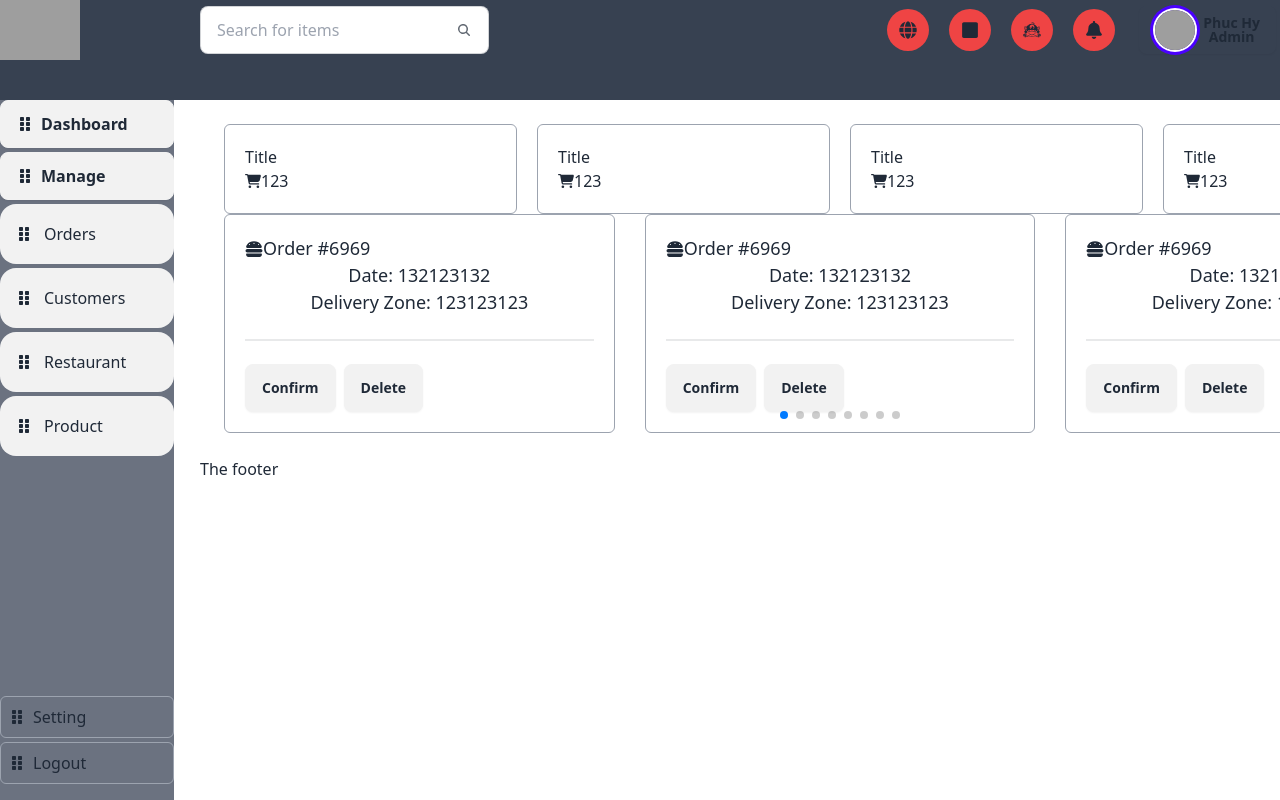
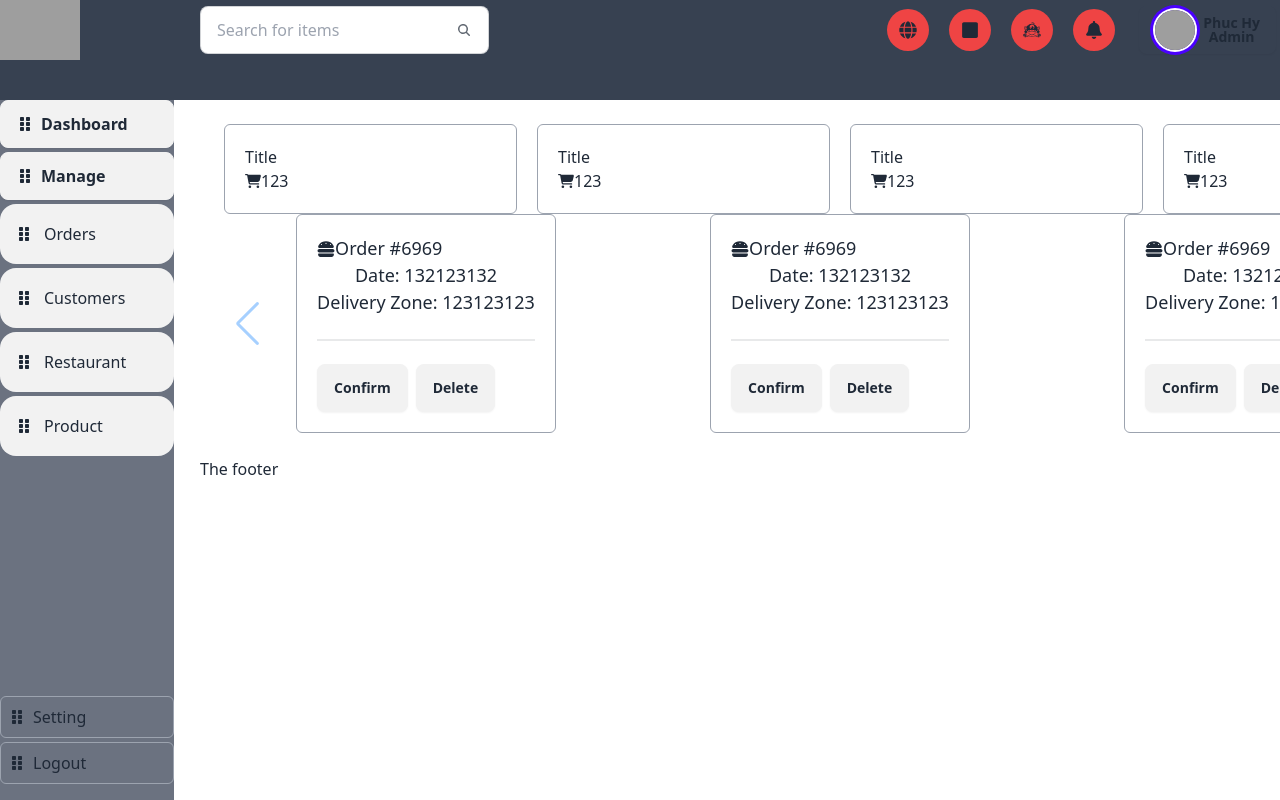
Before and after one commit to PhucHyArthur/Restaurant_Dashboard, a React (Vite) app in the folder frontend/: page /owner/manage in a window 1280 px wide. Shown: the top 800 px of the page. Built offline with nearby package versions, Linux system fonts and the light colour scheme; grey boxes are pictures that could not be loaded.

Commit message:
add swiper

```diff
--- a/frontend/src/pages/manage/components/cardConfirm.jsx
+++ b/frontend/src/pages/manage/components/cardConfirm.jsx
@@ -1,6 +1,38 @@
+// import { FaBurger } from "react-icons/fa6";
+
+// const CardConfirm = () => {
+//   return (
+//     <div className="w-full p-5 border-[1px] border-gray-400 rounded-md">
+//       <div className="card_confirm_body">
+//         <div className="flex items-center">
+//           <div>
+//             <FaBurger />
+//           </div>
+//           <p>Order #6969</p>
+//         </div>
+//         <div>
+//           <p>Date: 132123132</p>
+//           <p>Delivery Zone: 123123123</p>
+//         </div>
+//       </div>
+//       <div className="divider"></div>
+//       <div className="card_confirm_footer flex items-center gap-2">
+//         <div className="btn">
+//             Confirm
+//         </div>
+//         <div className="btn">
+//             Delete
+//         </div>
+//       </div>
+//     </div>
+//   );
+// };
+
+// export default CardConfirm;
+
 import { FaBurger } from "react-icons/fa6";
 
-const CardConfirm = () => {
+const CardConfirm = ({ onRemove }) => {
   return (
     <div className="w-full p-5 border-[1px] border-gray-400 rounded-md">
       <div className="card_confirm_body">
@@ -17,10 +49,10 @@ const CardConfirm = () => {
       </div>
       <div className="divider"></div>
       <div className="card_confirm_footer flex items-center gap-2">
-        <div className="btn">
+        <div className="btn" onClick={onRemove}>
             Confirm
         </div>
-        <div className="btn">
+        <div className="btn" onClick={onRemove}>
             Delete
         </div>
       </div>
--- a/frontend/src/pages/manage/components/styles.css
+++ b/frontend/src/pages/manage/components/styles.css
@@ -20,3 +20,12 @@
     height: 100%;
     object-fit: cover;
   }
+
+  .card-container {
+    transition: opacity 0.5s, transform 0.5s;
+  }
+
+  .card-container.removing {
+    opacity: 0;
+    transform: translateY(-20px);
+  }
--- a/frontend/src/pages/manage/components/swiperCard.jsx
+++ b/frontend/src/pages/manage/components/swiperCard.jsx
@@ -1,38 +1,85 @@
-import React, { useRef, useState } from 'react';
+// import React, { useRef, useState } from 'react';
+// // Import Swiper React components
+// import { Swiper, SwiperSlide } from 'swiper/react';
+
+// // Import Swiper styles
+// import 'swiper/css';
+// import 'swiper/css/pagination';
+
+// import './styles.css';
+
+// // import required modules
+// import { Pagination } from 'swiper/modules';
+// import CardConfirm from './cardConfirm';
+
+// export default function SwiperCard() {
+//   return (
+//     <>
+//       <Swiper
+//         slidesPerView={3}
+//         spaceBetween={30}
+//         pagination={{
+//         clickable: true,
+//         }}
+//         Pagination={false}
+//         navigation
+//         modules={[Pagination]}
+//         className="mySwiper"
+//       >
+//         {new Array(10).fill(null).map((item,index)=>{
+//             return(
+//                 <SwiperSlide key={index}>
+//                     <CardConfirm/>
+//                 </SwiperSlide>
+//             )
+//         })}
+//       </Swiper>
+//     </>
+//   );
+// }
+
+import React, { useState } from 'react';
 // Import Swiper React components
 import { Swiper, SwiperSlide } from 'swiper/react';
 
 // Import Swiper styles
 import 'swiper/css';
-import 'swiper/css/pagination';
+import 'swiper/css/navigation';
 
 import './styles.css';
 
-// import required modules
-import { Pagination } from 'swiper/modules';
+// Import required modules
+import { Navigation } from 'swiper/modules';
 import CardConfirm from './cardConfirm';
 
 export default function SwiperCard() {
+  const [items, setItems] = useState(new Array(10).fill(null).map((_, index) => index));
+  const [removing, setRemoving] = useState(null);
+
+  const handleRemove = (index) => {
+    setRemoving(index);
+    setTimeout(() => {
+      setItems((prevItems) => prevItems.filter((_, i) => i !== index));
+      setRemoving(null);
+    }, 500); // Match this duration with the CSS transition duration
+  };
+
   return (
     <>
       <Swiper
         slidesPerView={3}
-        spaceBetween={30}
-        pagination={{
-            renderBullet: false,
-          clickable: true,
-        }}
-        showsPagination={false}
-        modules={[Pagination]}
+        spaceBetween={10}
+        navigation
+        modules={[Navigation]}
         className="mySwiper"
       >
-        {new Array(10).fill(null).map((item,index)=>{
-            return(
-                <SwiperSlide key={index}>
-                    <CardConfirm/>
-                </SwiperSlide>
-            )
-        })}
+        {items.map((item, index) => (
+          <SwiperSlide key={index}>
+            <div className={`card-container ${removing === index ? 'removing' : ''}`}>
+              <CardConfirm onRemove={() => handleRemove(index)} />
+            </div>
+          </SwiperSlide>
+        ))}
       </Swiper>
     </>
   );
```
